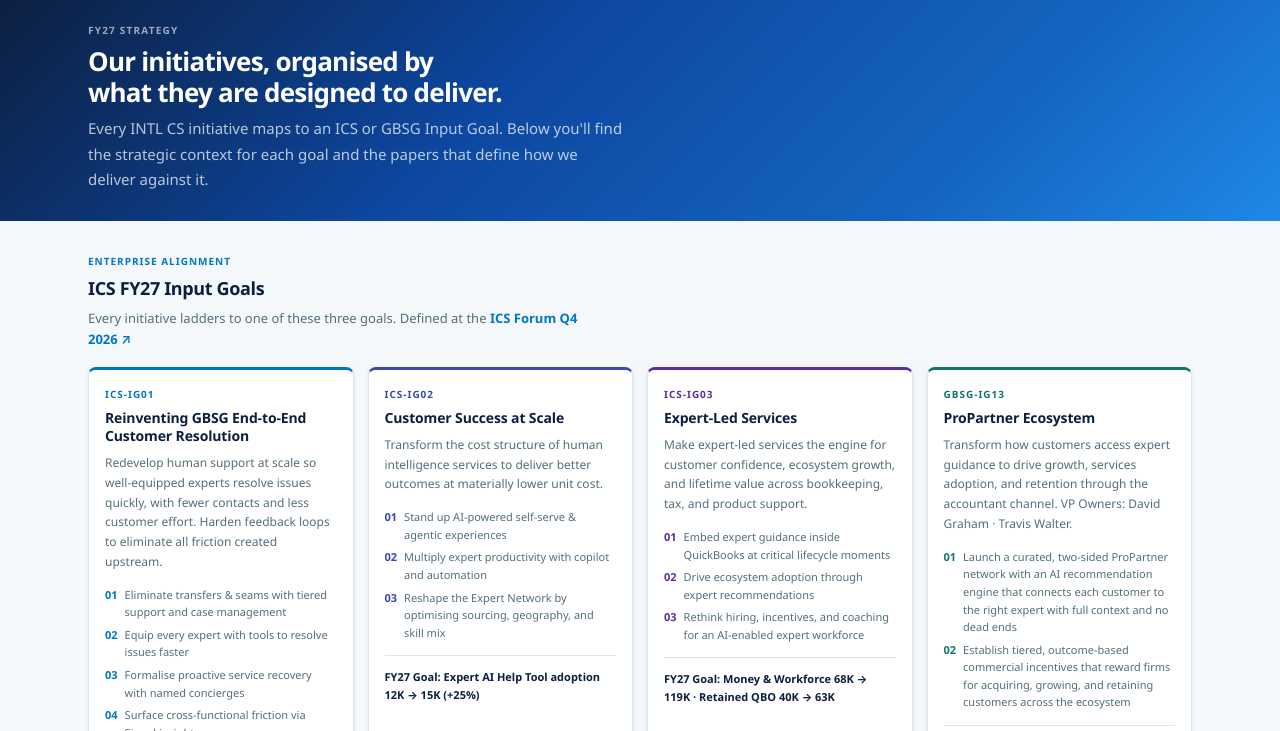
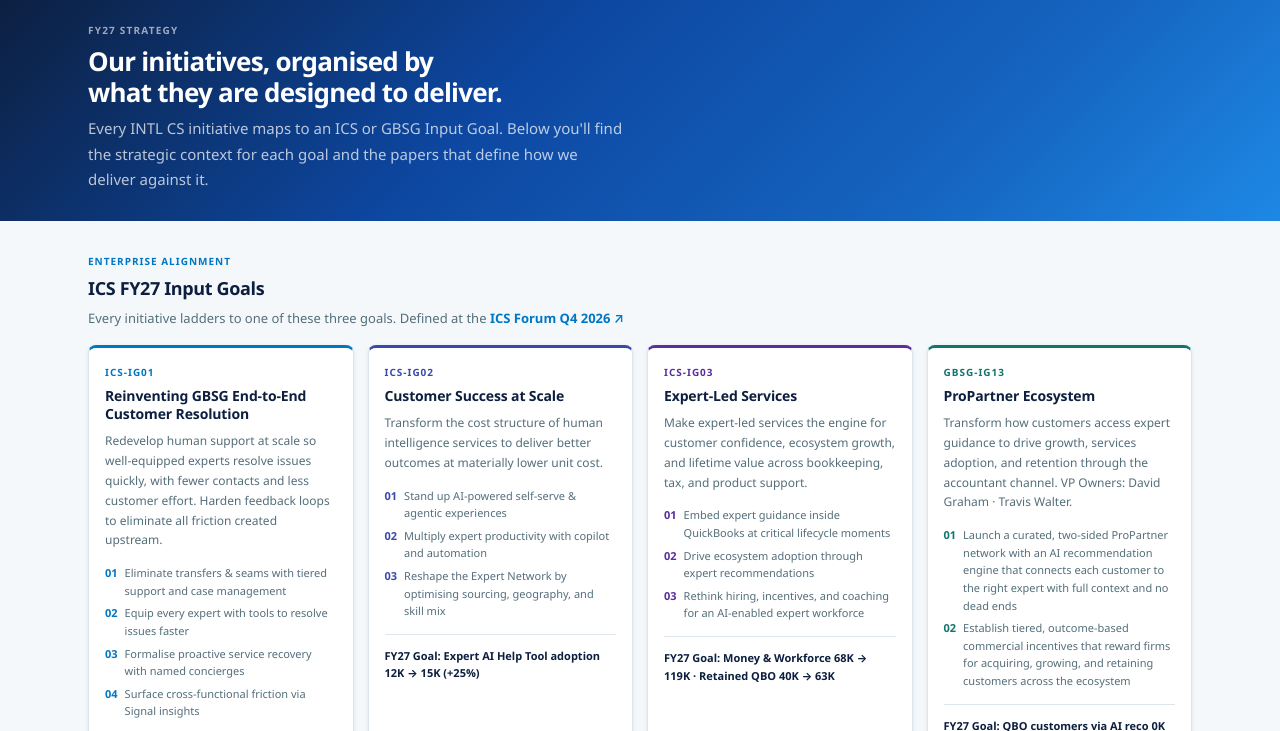
Before and after one commit to tejaswinipant-arch/INTL-CS-FY27-Strategy-Hub, a plain HTML site: page index.html in a window 1280 px wide. Both pictures are taken after a click on the button "Go to Strategy →". Shown: the part 60-791 px from the top of the page. Drawn offline with Linux system fonts and the light colour scheme.

Commit message:
Add files via upload

```diff
--- a/index.html
+++ b/index.html
@@ -56,7 +56,7 @@
   .sh { margin-bottom:16px; }
   .she { font-size:10px; font-weight:700; text-transform:uppercase; letter-spacing:.1em; color:var(--ib); margin-bottom:5px; }
   .sht { font-size:18px; font-weight:800; color:var(--ib-dk); letter-spacing:-.02em; }
-  .shs { font-size:13px; color:var(--txm); margin-top:5px; max-width:520px; line-height:1.65; }
+  .shs { font-size:13px; color:var(--txm); margin-top:5px; line-height:1.65; }
   .shr { display:flex; align-items:flex-end; justify-content:space-between; gap:16px; flex-wrap:wrap; }
   .card { background:var(--white); border:1px solid var(--bdr); border-radius:var(--r); padding:18px 20px; box-shadow:var(--sh); }
   .g3 { display:grid; grid-template-columns:repeat(3,1fr); gap:16px; }
```
